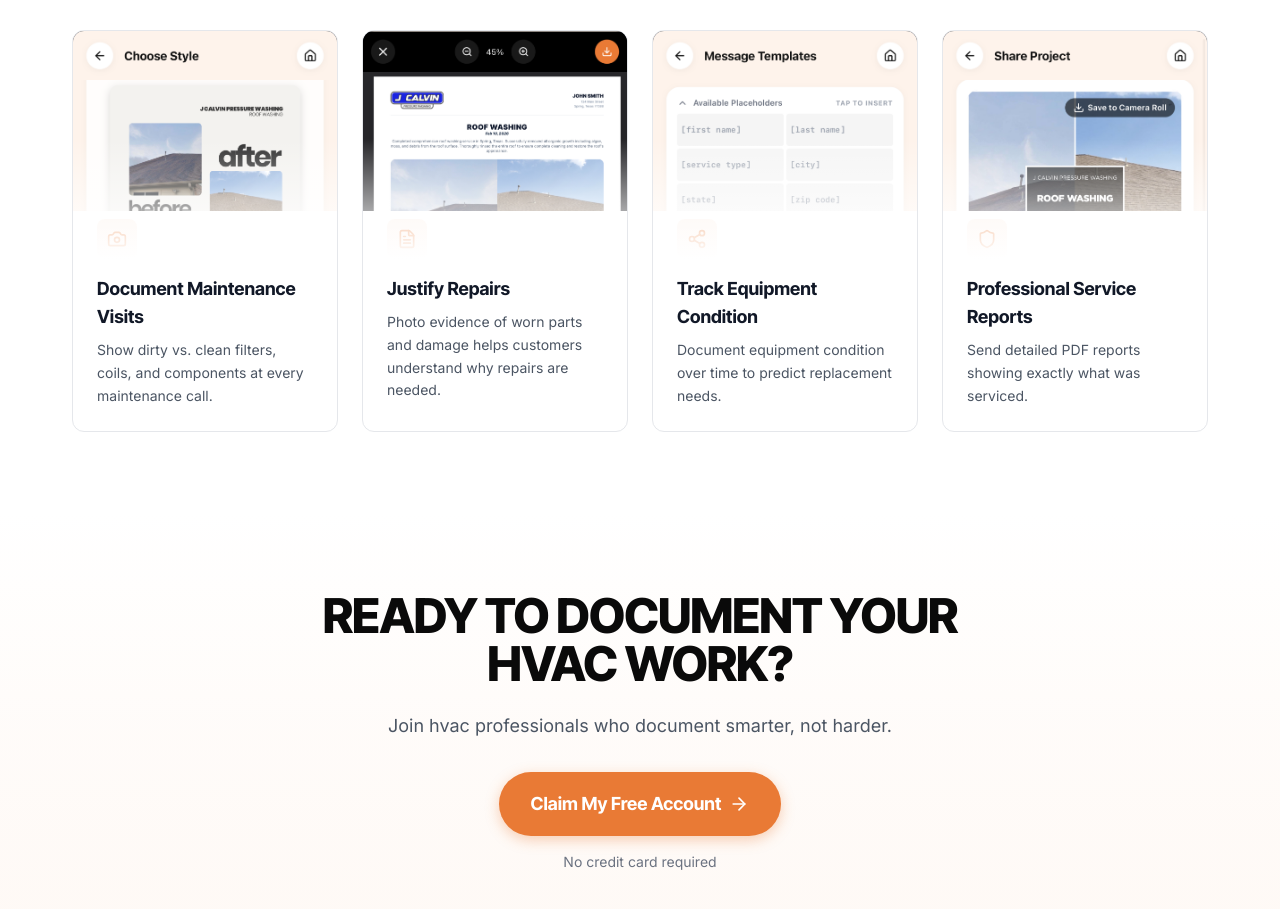
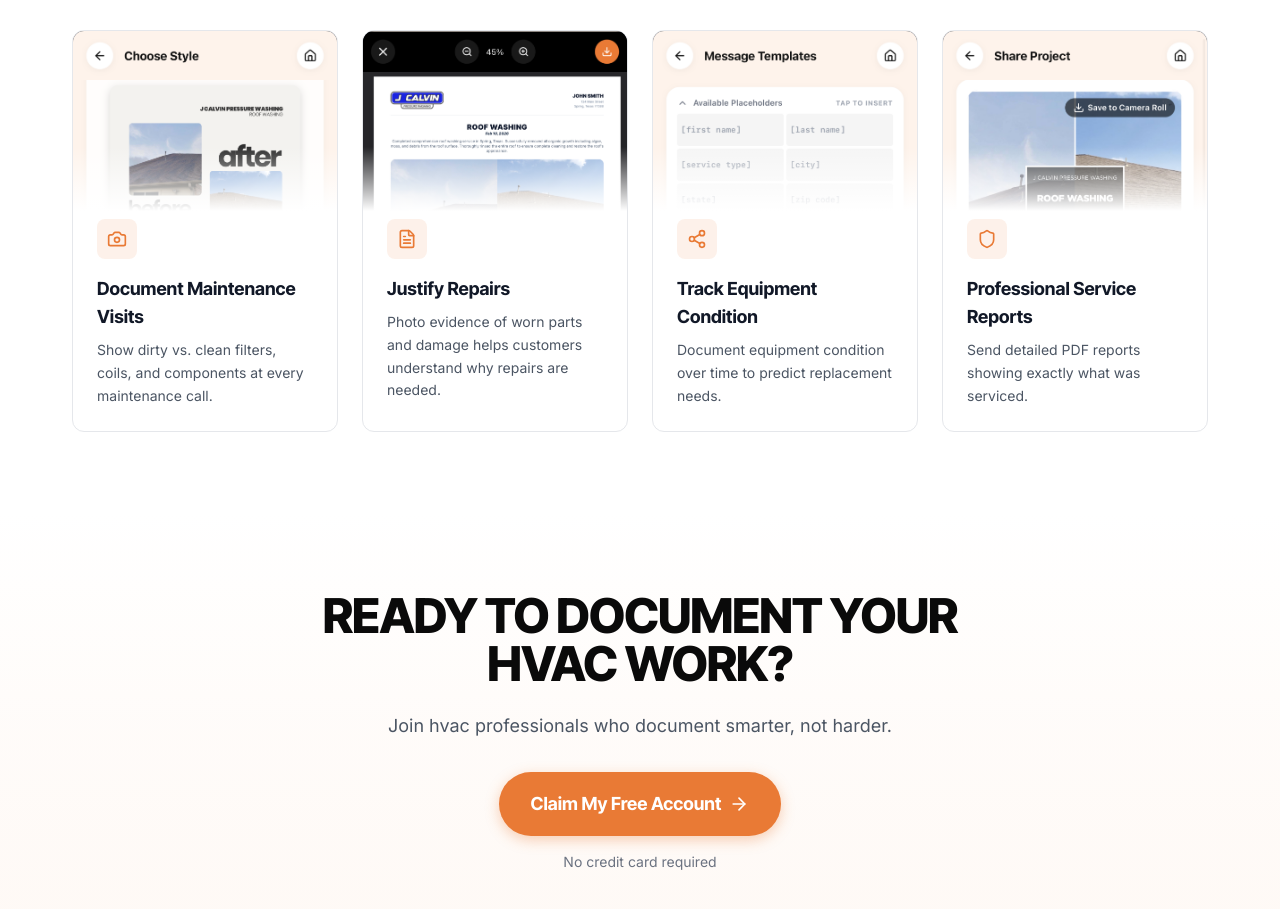
Before and after one commit to treyclawson22/proofshot-marketing, a Next.js app: page /industries/hvac in a window 1280 px wide. Shown: the part 2120-3029 px from the top of the page. Built offline with nearby package versions, Linux system fonts and the light colour scheme.

Commit message:
Revert "Extend gradient fade down through icon on screenshot cards"
This reverts commit 5718e0bb8079ff107e196da98c02a77d40245bee.

```diff
--- a/components/sections/IndustryPage.tsx
+++ b/components/sections/IndustryPage.tsx
@@ -175,7 +175,7 @@ export function IndustryPageTemplate({ industry }: IndustryPageProps) {
                     key={index}
                     className="group bg-white border border-gray-200 rounded-xl overflow-hidden hover:border-gray-300 hover:shadow-lg hover:-translate-y-1 transition-all duration-300"
                   >
-                    {/* Screenshot + Content with gradient fade */}
+                    {/* Screenshot with gradient fade */}
                     <div className="relative">
                       <div className="h-[180px] bg-gray-900 overflow-hidden">
                         <Image
@@ -187,19 +187,14 @@ export function IndustryPageTemplate({ industry }: IndustryPageProps) {
                           style={{ objectPosition: "center 10%" }}
                         />
                       </div>
-
-                      <div className="px-6 pt-2">
-                        <div className="w-10 h-10 bg-orange/10 rounded-lg flex items-center justify-center mb-4">
-                          <Icon className="w-5 h-5 text-orange" />
-                        </div>
-                      </div>
-
-                      {/* Gradient: starts in screenshot, ends just below icon */}
-                      <div className="absolute bottom-0 left-0 right-0 h-[120px] bg-gradient-to-b from-transparent to-white pointer-events-none" />
+                      <div className="absolute bottom-0 left-0 right-0 h-16 bg-gradient-to-b from-transparent to-white" />
                     </div>
 
                     {/* Content */}
-                    <div className="px-6 pb-6">
+                    <div className="px-6 pb-6 pt-2">
+                      <div className="w-10 h-10 bg-orange/10 rounded-lg flex items-center justify-center mb-4">
+                        <Icon className="w-5 h-5 text-orange" />
+                      </div>
                       <h3 className="font-display font-bold text-lg text-gray-900 mb-2">
                         {useCase.title}
                       </h3>
--- a/components/sections/ValueProps.tsx
+++ b/components/sections/ValueProps.tsx
@@ -54,7 +54,7 @@ export function ValueProps() {
               key={feature.title}
               className="group bg-white border border-gray-200 rounded-xl overflow-hidden hover:border-gray-300 hover:shadow-lg hover:-translate-y-1 transition-all duration-300"
             >
-              {/* Screenshot + Content with gradient fade */}
+              {/* Screenshot with gradient fade */}
               <div className="relative">
                 <div className="h-[180px] bg-gray-900 overflow-hidden">
                   <Image
@@ -66,19 +66,14 @@ export function ValueProps() {
                     style={{ objectPosition: "center 10%" }}
                   />
                 </div>
-
-                <div className="px-6 pt-2">
-                  <div className="w-10 h-10 bg-orange/10 rounded-lg flex items-center justify-center mb-4">
-                    <feature.icon className="w-5 h-5 text-orange" />
-                  </div>
-                </div>
-
-                {/* Gradient: starts in screenshot, ends just below icon */}
-                <div className="absolute bottom-0 left-0 right-0 h-[120px] bg-gradient-to-b from-transparent to-white pointer-events-none" />
+                <div className="absolute bottom-0 left-0 right-0 h-16 bg-gradient-to-b from-transparent to-white" />
               </div>
 
               {/* Content */}
-              <div className="px-6 pb-6">
+              <div className="px-6 pb-6 pt-2">
+                <div className="w-10 h-10 bg-orange/10 rounded-lg flex items-center justify-center mb-4">
+                  <feature.icon className="w-5 h-5 text-orange" />
+                </div>
                 <h3 className="font-display font-bold text-lg text-gray-900 mb-2">
                   {feature.title}
                 </h3>
```
